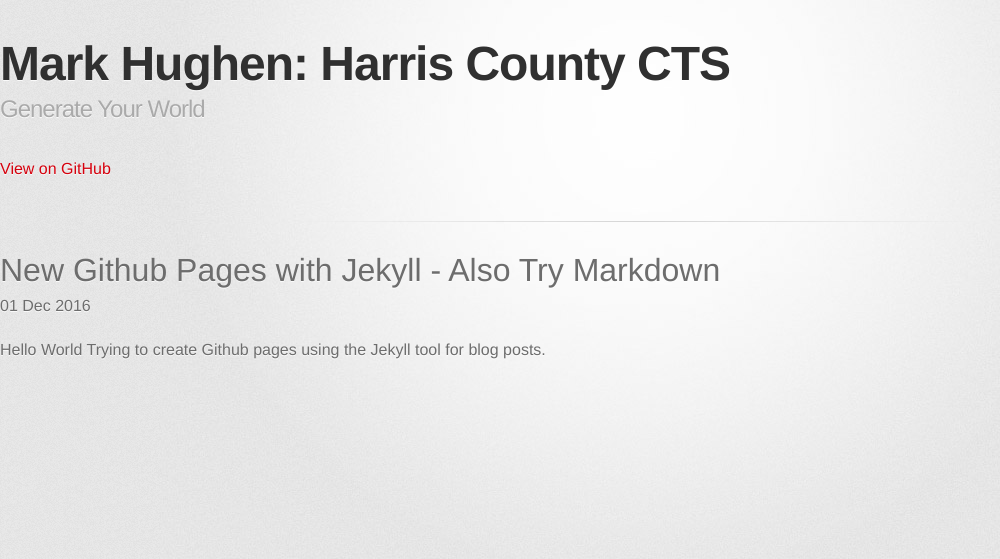
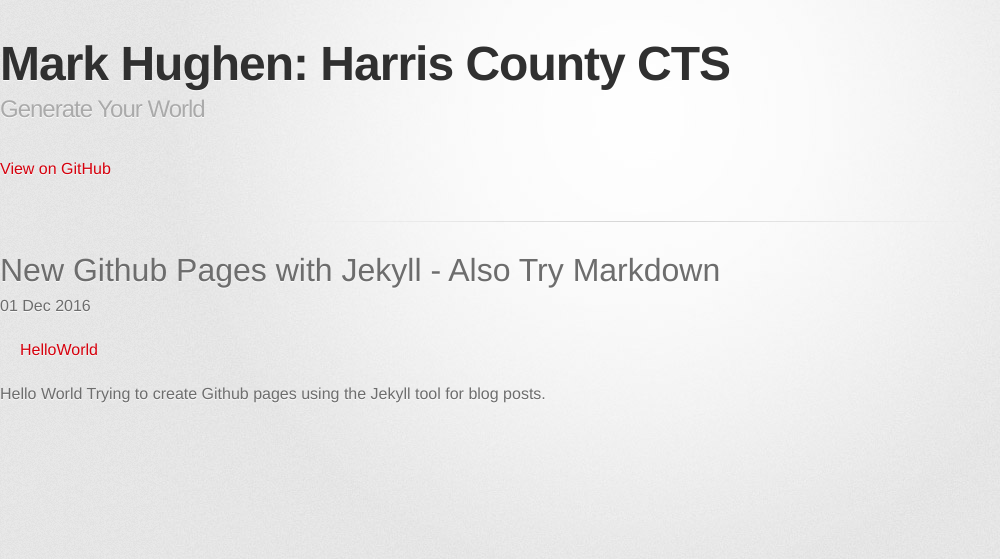
Before and after one commit to MarkHughen/MarkHughen.github.io, a Jekyll site: the page built from _posts/2016-12-01-new-blog-first-post.md, in a window 1280 px wide. Shown: the top 559 px of the page, without its empty margins (0-1000 px from the left). Built offline with Jekyll 4.4.1, drawn with Linux system fonts in a browser that asks for light colours; some web fonts are replaced.

Commit message:
Update post.html

```diff
--- a/_layouts/post.html
+++ b/_layouts/post.html
@@ -3,7 +3,11 @@
 ---
 <h1>{{ page.title }}</h1>
 <p class="meta">{{ page.date | date_to_string }}</p>
-<p class="meta">{{ page.tag }}</p>
+<ul class="tags">
+  {% for tag in page.tags %}
+    <li><a href="/tags#{{ tag }}" class="tag">{{ tag }}</a></li>
+  {% endfor %}
+</ul>
 
 <div class="post">
   {{ content }}
```
